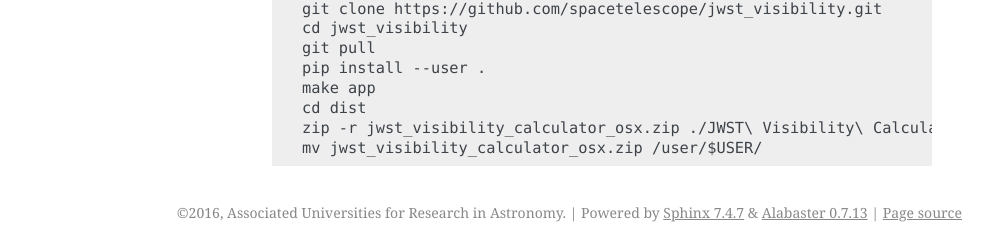
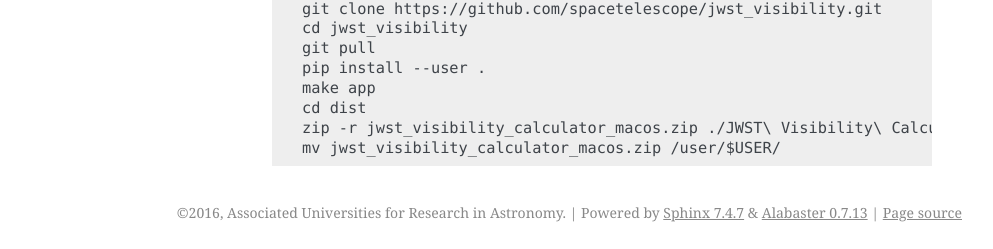
Before and after one commit to spacetelescope/jwst_coronagraph_visibility, a Sphinx documentation site: the page built from docs/development.rst, in a window 1280 px wide. Shown: the part 1018-1267 px from the top of the page, without its empty margins (148-1141 px from the left). Built offline with Sphinx 7.4.7, drawn with Linux system fonts in a browser that asks for light colours; some of the changed text lies outside the part shown.

Commit message:
Amend spec for jwxml

```diff
--- a/docs/development.rst
+++ b/docs/development.rst
@@ -43,5 +43,5 @@ To build a maximally backwards compatible bundle using the ``banana`` build mach
    pip install --user .
    make app
    cd dist
-   zip -r jwst_visibility_calculator_osx.zip ./JWST\ Visibility\ Calculator.app/
-   mv jwst_visibility_calculator_osx.zip /user/$USER/
+   zip -r jwst_visibility_calculator_macos.zip ./JWST\ Visibility\ Calculator.app/
+   mv jwst_visibility_calculator_macos.zip /user/$USER/
```
Also changed, not shown: 1 other file.
